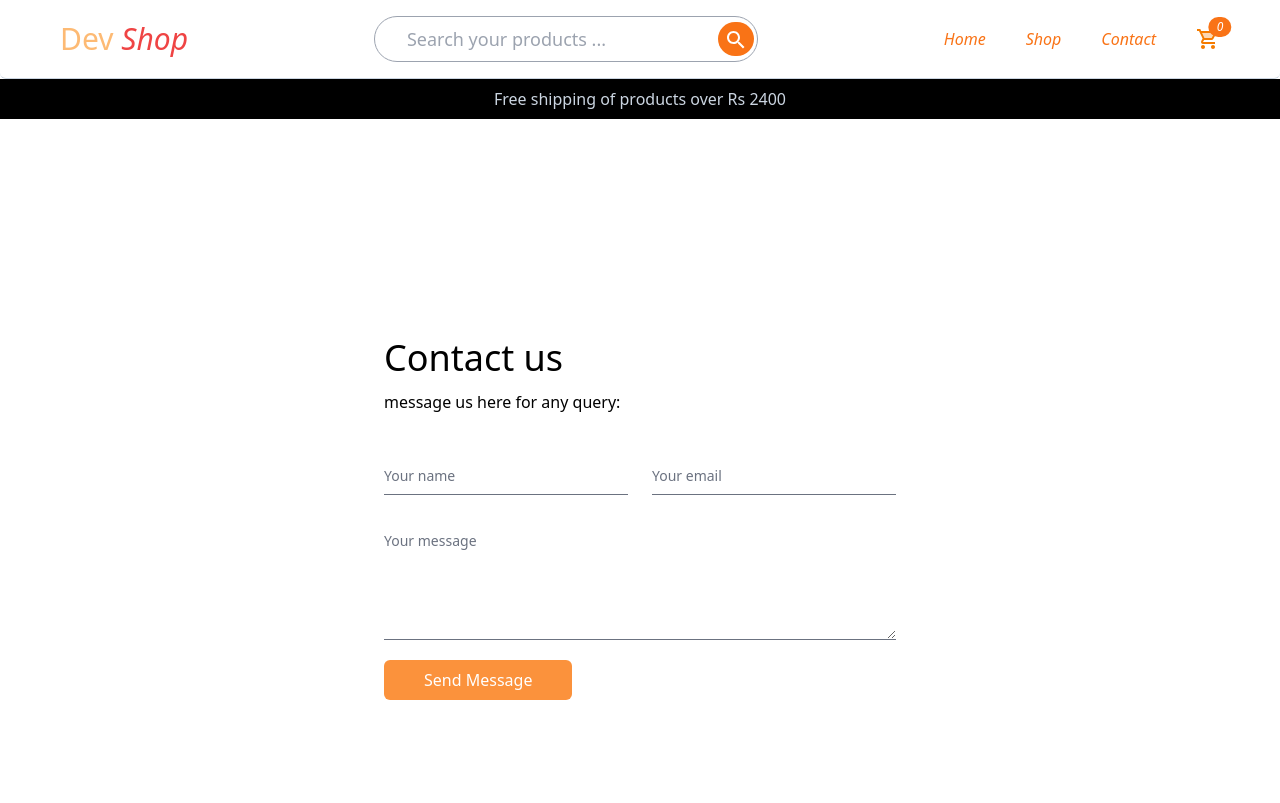
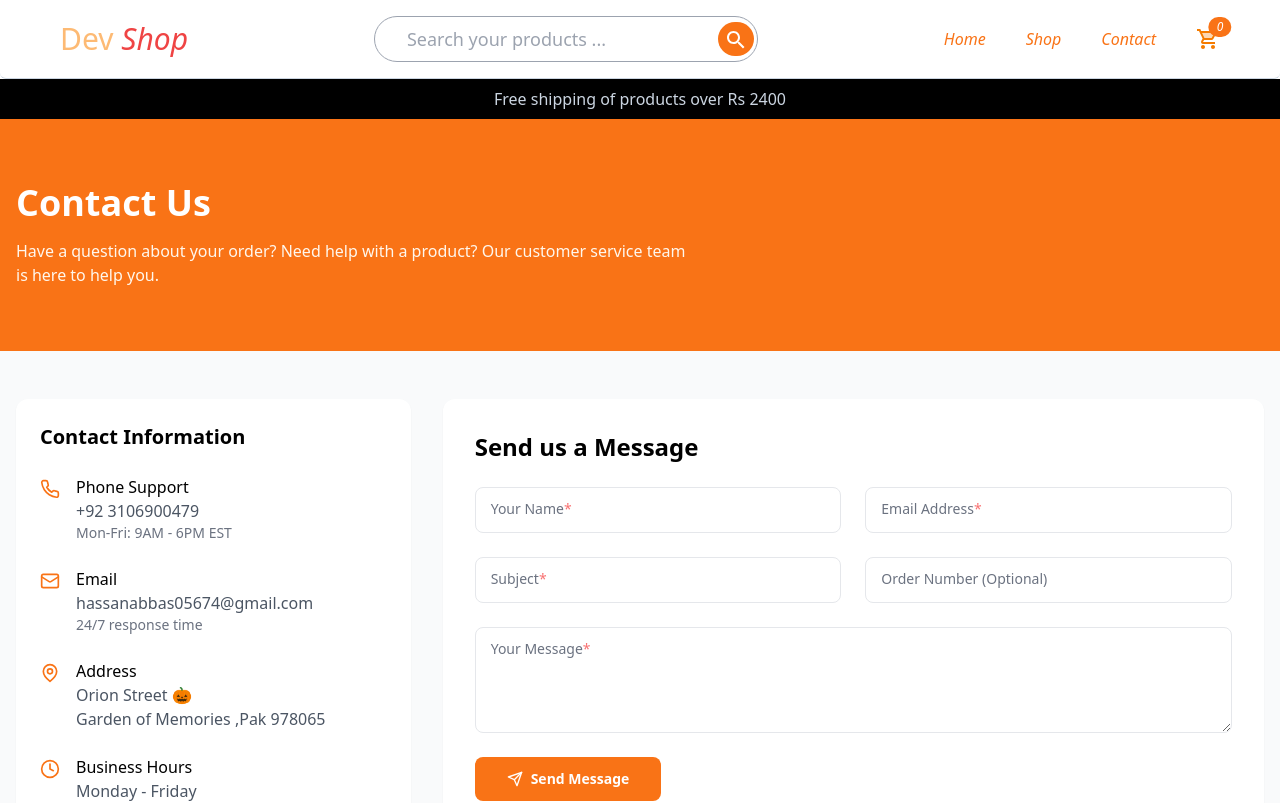
Before and after one commit to HassanAbbas10/DevShop, a React (Vite) app: page /contact in a window 1280 px wide. Shown: the top 803 px of the page. Built offline with nearby package versions, Linux system fonts and the light colour scheme.

Commit message:
modified:   src/Pages/Contact.jsx

```diff
--- a/src/Pages/Contact.jsx
+++ b/src/Pages/Contact.jsx
@@ -1,12 +1,16 @@
 import { useState } from "react";
+import { Mail, Phone, MapPin, Clock, Send, AlertCircle } from "lucide-react";
 
 const Contact = () => {
   const [formData, setFormData] = useState({
     name: "",
     email: "",
-    password: "",
+    subject: "",
+    orderNumber: "",
     message: "",
   });
+
+  const [submitted, setSubmitted] = useState(false);
 
   const handleChange = (e) => {
     setFormData({
@@ -17,132 +21,215 @@ const Contact = () => {
 
   const handleSubmit = (e) => {
     e.preventDefault();
-    //for api call 🎃
+    setSubmitted(true);
+    // i will add api call here 🎃
     console.log(formData);
   };
 
   return (
-    <div className="flex min-h-screen items-center justify-start bg-white">
-      <div className="mx-auto w-full max-w-lg">
-        <h1 className="text-4xl font-medium">Contact us</h1>
-        <p className="mt-3"> message us here for any query:</p>
+    <div className="min-h-screen bg-gray-50">
 
-        <form action="www.ok.com" className="mt-10" onSubmit={handleSubmit}>
-          <input type="hidden" name="access_key" value="YOUR_ACCESS_KEY_HERE" />
-          <div className="grid gap-6 sm:grid-cols-2">
-            <div className="relative z-0">
+      <div className="bg-orange-500 text-white py-16">
+        <div className="container mx-auto px-4">
+          <h1 className="text-4xl font-bold mb-4">Contact Us</h1>
+          <p className="text-orange-50 max-w-2xl">
+            Have a question about your order? Need help with a product? Our customer service team is here to help you.
+          </p>
+        </div>
+      </div>
+
+      <div className="container mx-auto px-4 py-12">
+        <div className="grid md:grid-cols-3 gap-8">
+
+          <div className="md:col-span-1">
+            <div className="bg-white rounded-xl shadow-sm p-6">
+              <h2 className="text-xl font-semibold mb-6">Contact Information</h2>
+
+              <div className="space-y-6">
+                <div className="flex items-start space-x-4">
+                  <Phone className="w-5 h-5 text-orange-500 mt-1" />
+                  <div>
+                    <h3 className="font-medium">Phone Support</h3>
+                    <p className="text-gray-600">+92 3106900479</p>
+                    <p className="text-sm text-gray-500">Mon-Fri: 9AM - 6PM EST</p>
+                  </div>
+                </div>
+
+                <div className="flex items-start space-x-4">
+                  <Mail className="w-5 h-5 text-orange-500 mt-1" />
+                  <div>
+                    <h3 className="font-medium">Email</h3>
+                    <p className="text-gray-600">hassanabbas05674@gmail.com</p>
+                    <p className="text-sm text-gray-500">24/7 response time</p>
+                  </div>
+                </div>
+
+                <div className="flex items-start space-x-4">
+                  <MapPin className="w-5 h-5 text-orange-500 mt-1" />
+                  <div>
+                    <h3 className="font-medium">Address</h3>
+                    <p className="text-gray-600">Orion Street 🎃</p>
+                    <p className="text-gray-600">Garden of Memories ,Pak 978065</p>
+                  </div>
+                </div>
+
+                <div className="flex items-start space-x-4">
+                  <Clock className="w-5 h-5 text-orange-500 mt-1" />
+                  <div>
+                    <h3 className="font-medium">Business Hours</h3>
+                    <p className="text-gray-600">Monday - Friday</p>
+                    <p className="text-gray-600">9:00 AM - 6:00 PM EST</p>
+                  </div>
+                </div>
+              </div>
+
+              {/* Quick Help Box */}
+              <div className="mt-8 bg-orange-50 rounded-lg p-4">
+                <div className="flex items-start space-x-3">
+                  <AlertCircle className="w-5 h-5 text-orange-500 mt-1" />
+                  <div>
+                    <h3 className="font-medium text-orange-900">Need Quick Help?</h3>
+                    <p className="text-sm text-orange-700">
+                      Check our <a href="#" className="underline">FAQ section</a> for instant answers to common questions.
+                    </p>
+                  </div>
+                </div>
+              </div>
+            </div>
+          </div>
+
+          {/* Contact Form */}
+          <div className="md:col-span-2">
+            <div className="bg-white rounded-xl shadow-sm p-8">
+              <h2 className="text-2xl font-semibold mb-6">Send us a Message</h2>
+
+              {submitted ? (
+                <div className="bg-green-50 border border-green-200 rounded-lg p-6 text-center">
+                  <h3 className="text-lg font-medium text-green-800 mb-2">Thank you for contacting us!</h3>
+                  <p className="text-green-600">We'll get back to you within 24 hours.</p>
+                </div>
+              ) : (
+                <form onSubmit={handleSubmit} className="space-y-6">
+                  <div className="grid md:grid-cols-2 gap-6">
+                    <div className="relative">
                       <input
+                        type="text"
                         id="name"
                         name="name"
                         value={formData.name}
                         onChange={handleChange}
-                className="peer block w-full appearance-none border-0 border-b border-gray-500 bg-transparent py-2.5 px-0 text-sm text-gray-900 focus:border-blue-600 focus:outline-none focus:ring-0"
-                placeholder=" "
+                        required
+                        className="peer block w-full rounded-lg border border-gray-200 py-3 px-4 text-sm outline-2 placeholder:text-transparent focus:border-orange-500"
+                        placeholder="Your name"
                       />
-              <label className="absolute top-3 -z-10 origin-[0] -translate-y-6 scale-75 transform text-sm text-gray-500 duration-300 peer-placeholder-shown:translate-y-0 peer-placeholder-shown:scale-100 peer-focus:left-0 peer-focus:-translate-y-6 peer-focus:scale-75 peer-focus:text-blue-600 peer-focus:dark:text-blue-500">
-                Your name
+                      <label className="absolute left-2 -top-2 z-[1] px-2 text-xs text-gray-500 transition-all
+                        before:absolute before:top-0 before:left-0 before:z-[-1] before:block before:h-full
+                        before:w-full before:bg-white before:transition-all
+                        peer-placeholder-shown:top-3 peer-placeholder-shown:text-sm
+                        peer-required:after:content-['*'] peer-required:after:text-red-400
+                        peer-focus:-top-2 peer-focus:text-xs">
+                        Your Name
                       </label>
                     </div>
-            <div className="relative z-0">
+
+                    <div className="relative">
                       <input
                         type="email"
                         id="email"
                         name="email"
                         value={formData.email}
                         onChange={handleChange}
-                className="peer block w-full appearance-none border-0 border-b border-gray-500 bg-transparent py-2.5 px-0 text-sm text-gray-900 focus:border-blue-600 focus:outline-none focus:ring-0"
-                placeholder=" "
+                        required
+                        className="peer block w-full rounded-lg border border-gray-200 py-3 px-4 text-sm outline-2 placeholder:text-transparent focus:border-orange-500"
+                        placeholder="Your email"
                       />
-              <label className="absolute top-3 -z-10 origin-[0] -translate-y-6 scale-75 transform text-sm text-gray-500 duration-300 peer-placeholder-shown:translate-y-0 peer-placeholder-shown:scale-100 peer-focus:left-0 peer-focus:-translate-y-6 peer-focus:scale-75 peer-focus:text-blue-600 peer-focus:dark:text-blue-500">
-                Your email
+                      <label className="absolute left-2 -top-2 z-[1] px-2 text-xs text-gray-500 transition-all
+                        before:absolute before:top-0 before:left-0 before:z-[-1] before:block before:h-full
+                        before:w-full before:bg-white before:transition-all
+                        peer-placeholder-shown:top-3 peer-placeholder-shown:text-sm
+                        peer-required:after:content-['*'] peer-required:after:text-red-400
+                        peer-focus:-top-2 peer-focus:text-xs">
+                        Email Address
                       </label>
                     </div>
-            <div className="relative z-0 col-span-2">
+
+                    <div className="relative">
+                      <input
+                        type="text"
+                        id="subject"
+                        name="subject"
+                        value={formData.subject}
+                        onChange={handleChange}
+                        required
+                        className="peer block w-full rounded-lg border border-gray-200 py-3 px-4 text-sm outline-2 placeholder:text-transparent focus:border-orange-500"
+                        placeholder="Subject"
+                      />
+                      <label className="absolute left-2 -top-2 z-[1] px-2 text-xs text-gray-500 transition-all
+                        before:absolute before:top-0 before:left-0 before:z-[-1] before:block before:h-full
+                        before:w-full before:bg-white before:transition-all
+                        peer-placeholder-shown:top-3 peer-placeholder-shown:text-sm
+                        peer-required:after:content-['*'] peer-required:after:text-red-400
+                        peer-focus:-top-2 peer-focus:text-xs">
+                        Subject
+                      </label>
+                    </div>
+
+                    <div className="relative">
+                      <input
+                        type="text"
+                        id="orderNumber"
+                        name="orderNumber"
+                        value={formData.orderNumber}
+                        onChange={handleChange}
+                        className="peer block w-full rounded-lg border border-gray-200 py-3 px-4 text-sm outline-2 placeholder:text-transparent focus:border-orange-500"
+                        placeholder="Order number"
+                      />
+                      <label className="absolute left-2 -top-2 z-[1] px-2 text-xs text-gray-500 transition-all
+                        before:absolute before:top-0 before:left-0 before:z-[-1] before:block before:h-full
+                        before:w-full before:bg-white before:transition-all
+                        peer-placeholder-shown:top-3 peer-placeholder-shown:text-sm
+                        peer-focus:-top-2 peer-focus:text-xs">
+                        Order Number (Optional)
+                      </label>
+                    </div>
+                  </div>
+
+                  <div className="relative">
                     <textarea
                       id="message"
                       name="message"
                       value={formData.message}
                       onChange={handleChange}
-                rows="5"
-                className="peer block w-full appearance-none border-0 border-b border-gray-500 bg-transparent py-2.5 px-0 text-sm text-gray-900 focus:border-blue-600 focus:outline-none focus:ring-0"
-                placeholder=" "
+                      required
+                      rows="4"
+                      className="peer block w-full rounded-lg border border-gray-200 py-3 px-4 text-sm outline-2 placeholder:text-transparent focus:border-orange-500"
+                      placeholder="Your message"
                     ></textarea>
-              <label className="absolute top-3 -z-10 origin-[0] -translate-y-6 scale-75 transform text-sm text-gray-500 duration-300 peer-placeholder-shown:translate-y-0 peer-placeholder-shown:scale-100 peer-focus:left-0 peer-focus:-translate-y-6 peer-focus:scale-75 peer-focus:text-blue-600 peer-focus:dark:text-blue-500">
-                Your message
+                    <label className="absolute left-2 -top-2 z-[1] px-2 text-xs text-gray-500 transition-all
+                      before:absolute before:top-0 before:left-0 before:z-[-1] before:block before:h-full
+                      before:w-full before:bg-white before:transition-all
+                      peer-placeholder-shown:top-3 peer-placeholder-shown:text-sm
+                      peer-required:after:content-['*'] peer-required:after:text-red-400
+                      peer-focus:-top-2 peer-focus:text-xs">
+                      Your Message
                     </label>
                   </div>
-          </div>
+
                   <button
                     type="submit"
-            className="mt-5 rounded-md bg-orange-400  px-10 py-2 text-white"
+                    className="inline-flex items-center justify-center rounded-lg bg-orange-500 px-8 py-3 text-sm font-semibold text-white hover:bg-orange-600 focus:outline-none focus:ring-2 focus:ring-orange-500 focus:ring-offset-2 transition-colors"
                   >
+                    <Send className="w-4 h-4 mr-2" />
                     Send Message
                   </button>
                 </form>
+              )}
+            </div>
+          </div>
+        </div>
       </div>
     </div>
   );
 };
 
 export default Contact;
-
-// <form onSubmit={handleSubmit}>
-//         <div className="mb-4">
-//           <label htmlFor="name" className="block mb-2">
-//             Name
-//           </label>
-//           <input
-//             type="text"
-//             id="name"
-//             name="name"
-//             value={formData.name}
-//             onChange={handleChange}
-//             className="border border-gray-300 rounded px-4 py-2 w-full"
-//           />
-//         </div>
-//         <div className="mb-4">
-//           <label htmlFor="email" className="block mb-2">
-//             Email
-//           </label>
-//           <input
-//             type="email"
-//             id="email"
-//             name="email"
-//             value={formData.email}
-//             onChange={handleChange}
-//             className="border border-gray-300 rounded px-4 py-2 w-full"
-//           />
-//         </div>
-//         <div className="mb-4">
-//           <label htmlFor="password" className="block mb-2">
-//             Password
-//           </label>
-//           <input
-//             type="password"
-//             id="password"
-//             name="password"
-//             value={formData.password}
-//             onChange={handleChange}
-//             className="border border-gray-300 rounded px-4 py-2 w-full"
-//           />
-//         </div>
-//         <div className="mb-4">
-//           <label htmlFor="message" className="block mb-2">
-//             Message
-//           </label>
-//           <textarea
-//             id="message"
-//             name="message"
-//             value={formData.message}
-//             onChange={handleChange}
-//             className="border border-gray-300 rounded px-4 py-2 w-full"
-//           ></textarea>
-//         </div>
-//         <button
-//           type="submit"
-//           className="bg-blue-500 hover:bg-blue-600 text-white rounded px-4 py-2"
-//         >
-//           Submit
-//         </button>
-//       </form>
-//     </div>
```
Lines whose indentation alone changed are shown as unchanged.
